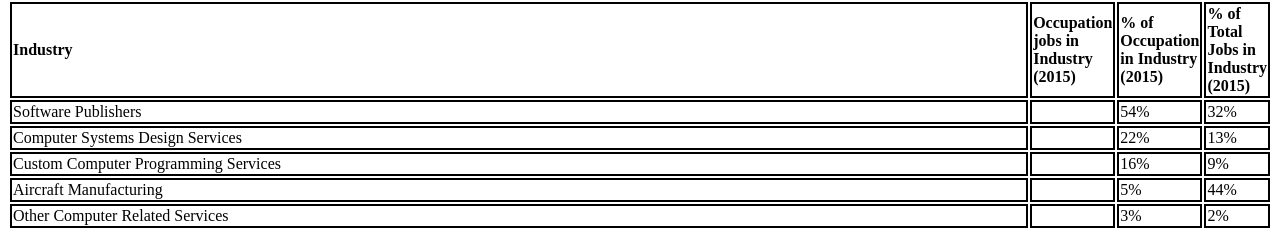
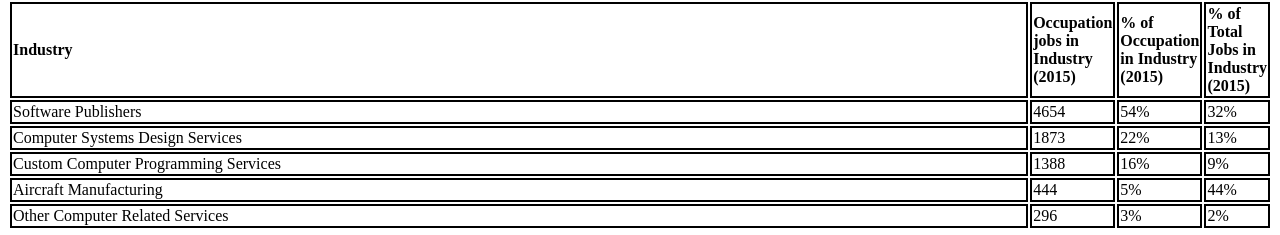
Before and after one commit to isneace/isneace.github.io, a plain HTML site: page index.html in a window 1280 px wide. Shown: the part 920-1155 px from the top of the page. Drawn offline with nearby package versions, Linux system fonts and the light colour scheme.

Commit message:
Update index.html

```diff
--- a/index.html
+++ b/index.html
@@ -54,6 +54,12 @@
             ccpsJob = ((empInd.industries[2].jobs * 100) / empIndJobTot);
             airManJob = ((empInd.industries[3].jobs * 100) / empIndJobTot);
             ocrsJob = ((empInd.industries[4].jobs * 100) / empIndJobTot);
+
+            document.getElementById("softPubTot").innerHTML = empInd.industries[0].in_occupation_jobs;
+            document.getElementById("csdsTot").innerHTML = empInd.industries[1].in_occupation_jobs;
+            document.getElementById("ccpsTot").innerHTML = empInd.industries[2].in_occupation_jobs;
+            document.getElementById("airManTot").innerHTML = empInd.industries[3].in_occupation_jobs;
+            document.getElementById("ocrsTot").innerHTML = empInd.industries[4].in_occupation_jobs;
 
             document.getElementById("softPubOcc").innerHTML = softPubOcc.toFixed(0) + "%";
             document.getElementById("csdsOcc").innerHTML = csdsOcc.toFixed(0) + "%";
@@ -141,31 +147,31 @@
         </tr>
         <tr>
           <td> Software Publishers </td>
-          <td></td> <!-- JS here -->
+          <td id = "softPubTot"></td> <!-- JS here -->
           <td id = "softPubOcc"></td> <!-- JS here -->
           <td id = "softPub"></td> <!-- JS here -->
         </tr>
         <tr>
           <td> Computer Systems Design Services </td>
-          <td></td> <!-- JS here -->
+          <td id = "csdsTot"></td> <!-- JS here -->
           <td id = "csdsOcc"></td> <!-- JS here -->
           <td id = "csds"></td> <!-- JS here -->
         </tr>
         <tr>
           <td> Custom Computer Programming Services </td>
-          <td></td> <!-- JS here -->
+          <td id = "ccpsTot"></td> <!-- JS here -->
           <td id = "ccpsOcc"></td> <!-- JS here -->
           <td id = "ccps"></td> <!-- JS here -->
         </tr>
         <tr>
           <td> Aircraft Manufacturing </td>
-          <td></td> <!-- JS here -->
+          <td id = "airManTot"></td> <!-- JS here -->
           <td id = "airManOcc"></td> <!-- JS here -->
           <td id = "airMan"></td> <!-- JS here -->
         </tr>
         <tr>
           <td> Other Computer Related Services </td>
-          <td></td> <!-- JS here -->
+          <td id = "ocrsTot"></td> <!-- JS here -->
           <td id = "ocrsOcc"></td> <!-- JS here -->
           <td id = "ocrs"></td> <!-- JS here -->
         </tr>
```
